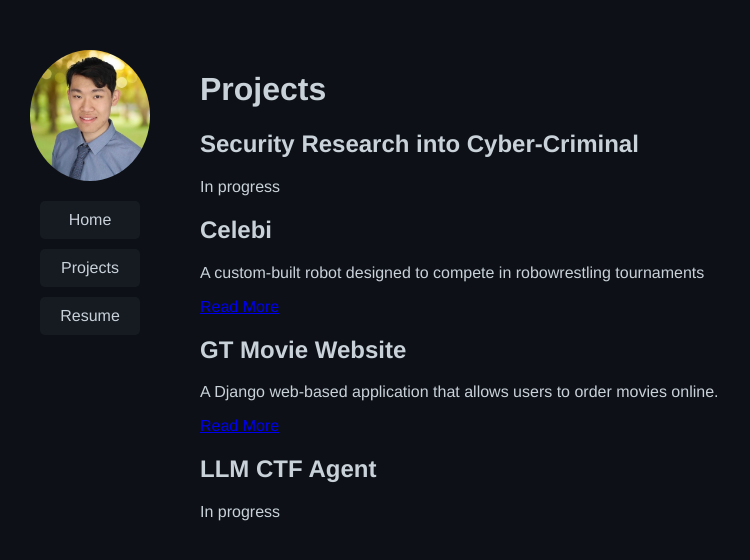
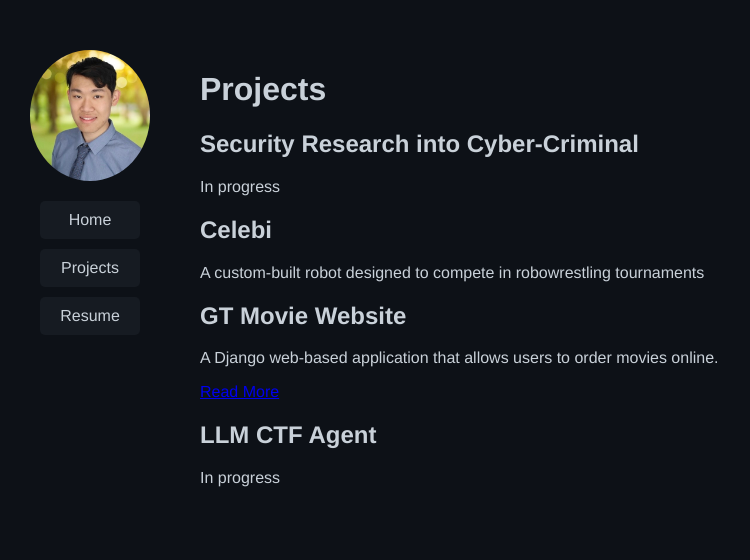
Before and after one commit to KevinYinGithub/KY.github.io, a Jekyll site: the page built from projects.md, in a window 1280 px wide. Shown: the top 560 px of the page, without its empty margins (0-750 px from the left). Built offline with Jekyll 4.4.1, drawn with Linux system fonts in a browser that asks for light colours.

Commit message:
Update projects.md

```diff
--- a/projects.md
+++ b/projects.md
@@ -11,9 +11,6 @@ In progress
 
 ## Celebi
 A custom-built robot designed to compete in robowrestling tournaments
-<div style="margin-top:15px;">
-  <a href="{{ '/projects/robot/' | relative_url }}">Read More</a>
-</div>
 
 
 ## GT Movie Website
```
